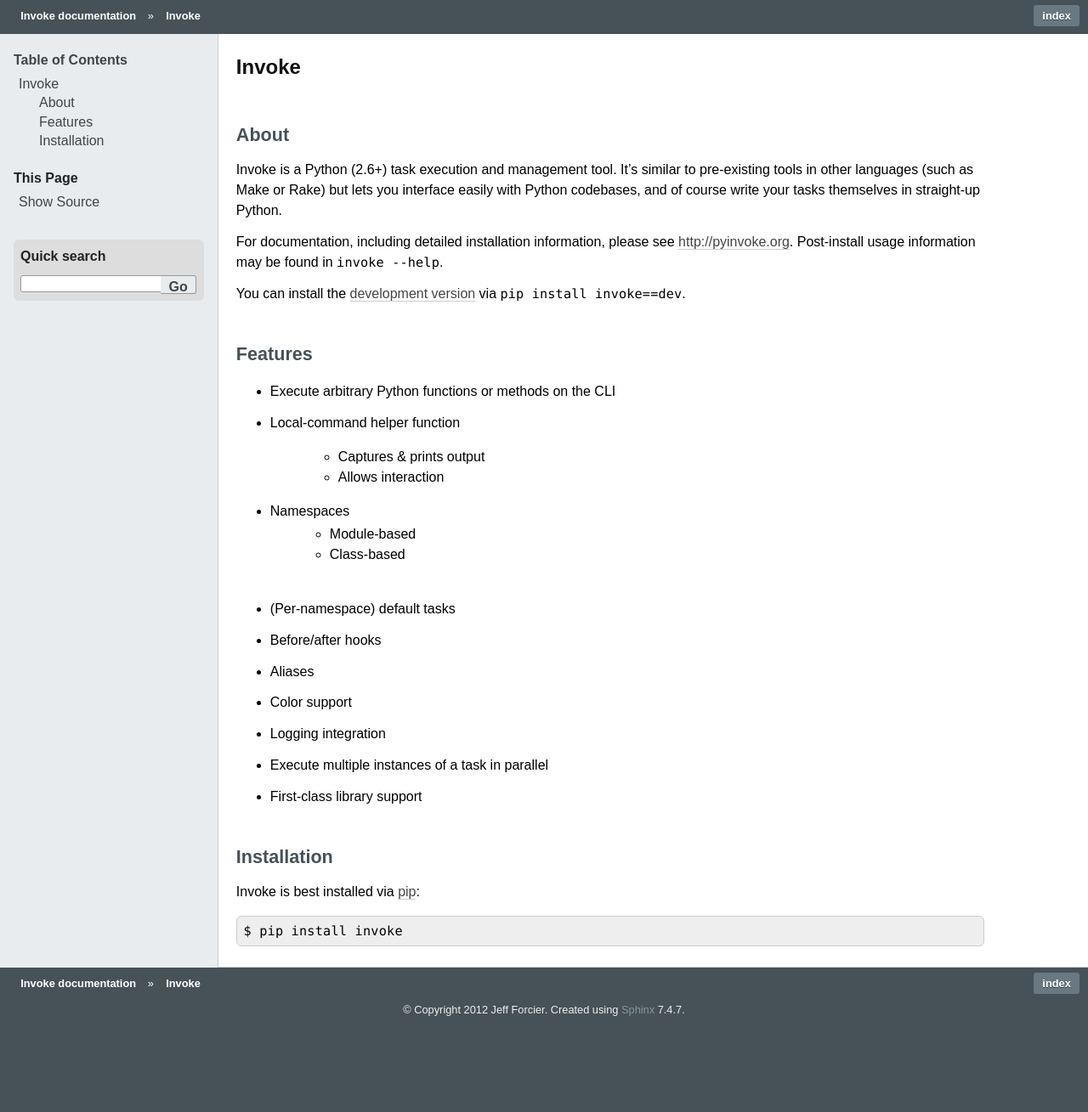
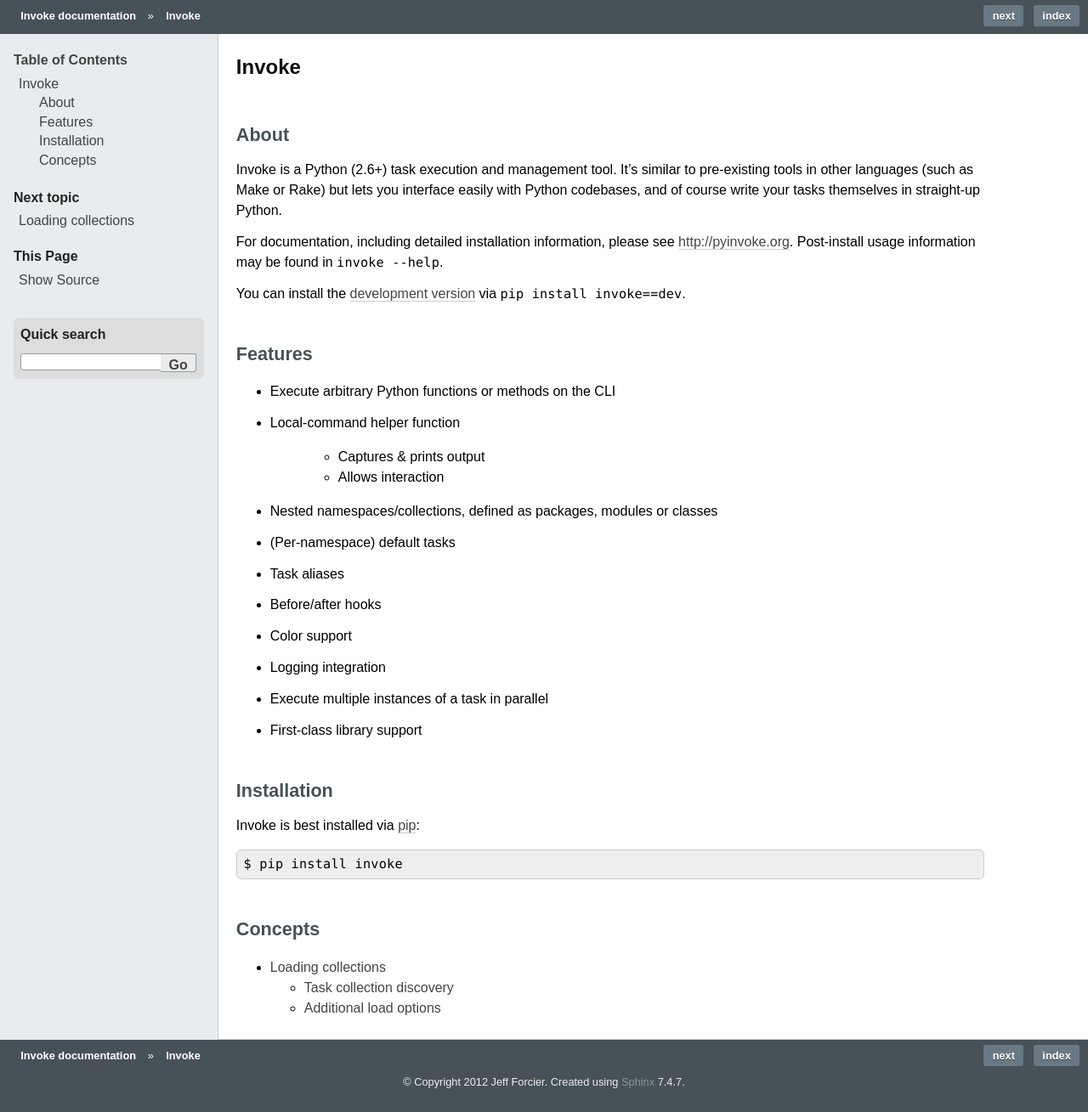
Before and after one commit to pyinvoke/invoke, a Sphinx documentation site: the page built from docs/index.rst, in a window 1280 px wide. Shown: the whole page at 85% size. Built offline with Sphinx 7.4.7, drawn with Linux system fonts in a browser that asks for light colours; before the commit the page ends 1223 px from its top, so only the background shows below that.

```diff
--- a/docs/index.rst
+++ b/docs/index.rst
@@ -17,12 +17,10 @@ Features
     * Captures & prints output
     * Allows interaction
 
-* Namespaces
-    * Module-based
-    * Class-based
+* Nested namespaces/collections, defined as packages, modules or classes
 * (Per-namespace) default tasks
+* Task aliases
 * Before/after hooks
-* Aliases
 * Color support
 * Logging integration
 * Execute multiple instances of a task in parallel
@@ -35,3 +33,12 @@ Installation
 Invoke is best installed via `pip <http://pip-installer.org>`_::
 
     $ pip install invoke
+
+
+Concepts
+========
+
+.. toctree::
+    :glob:
+
+    concepts/*
```
Also changed, not shown: docs/concepts/loading.rst (added, +57 -0 lines).
